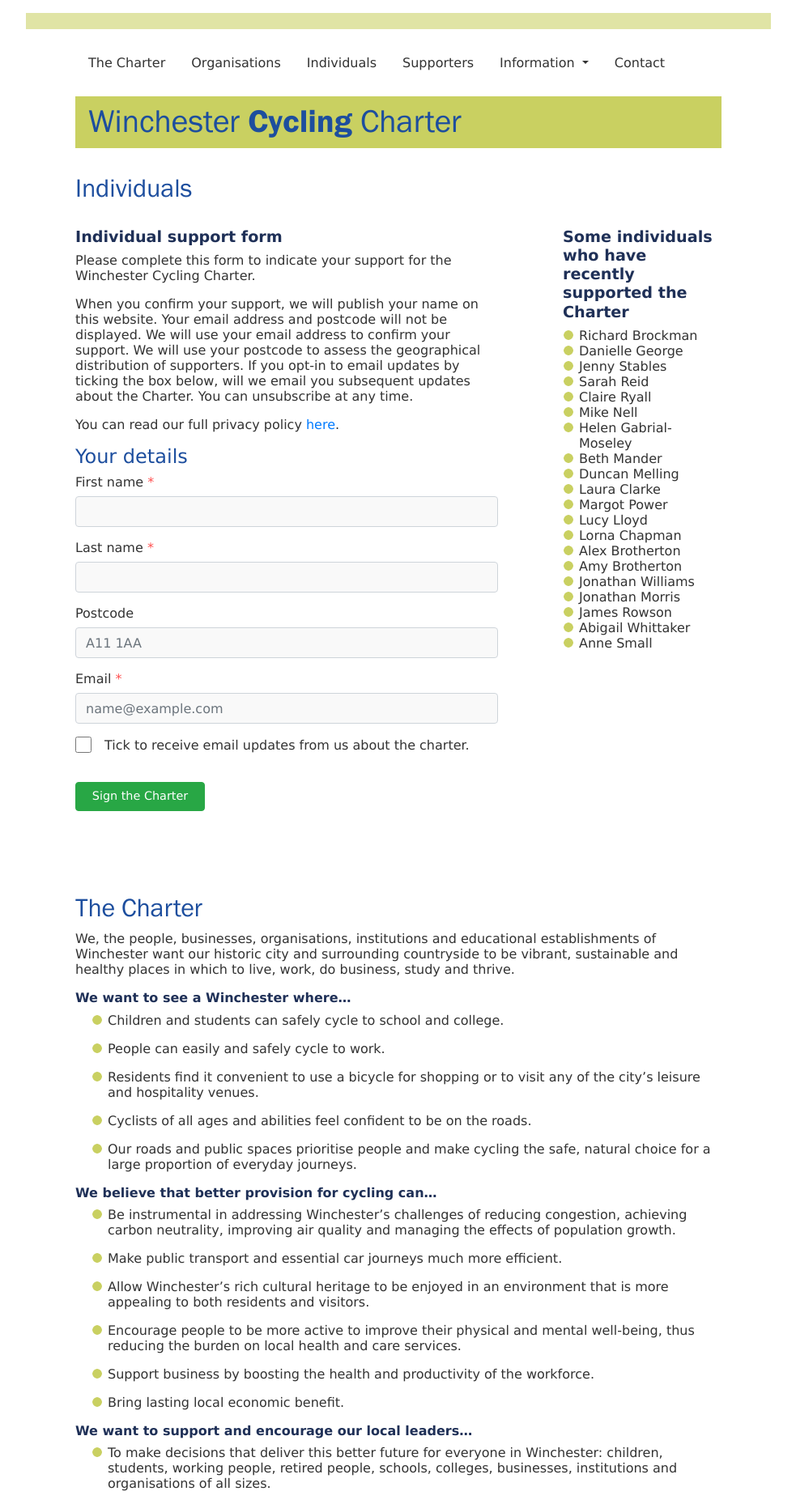
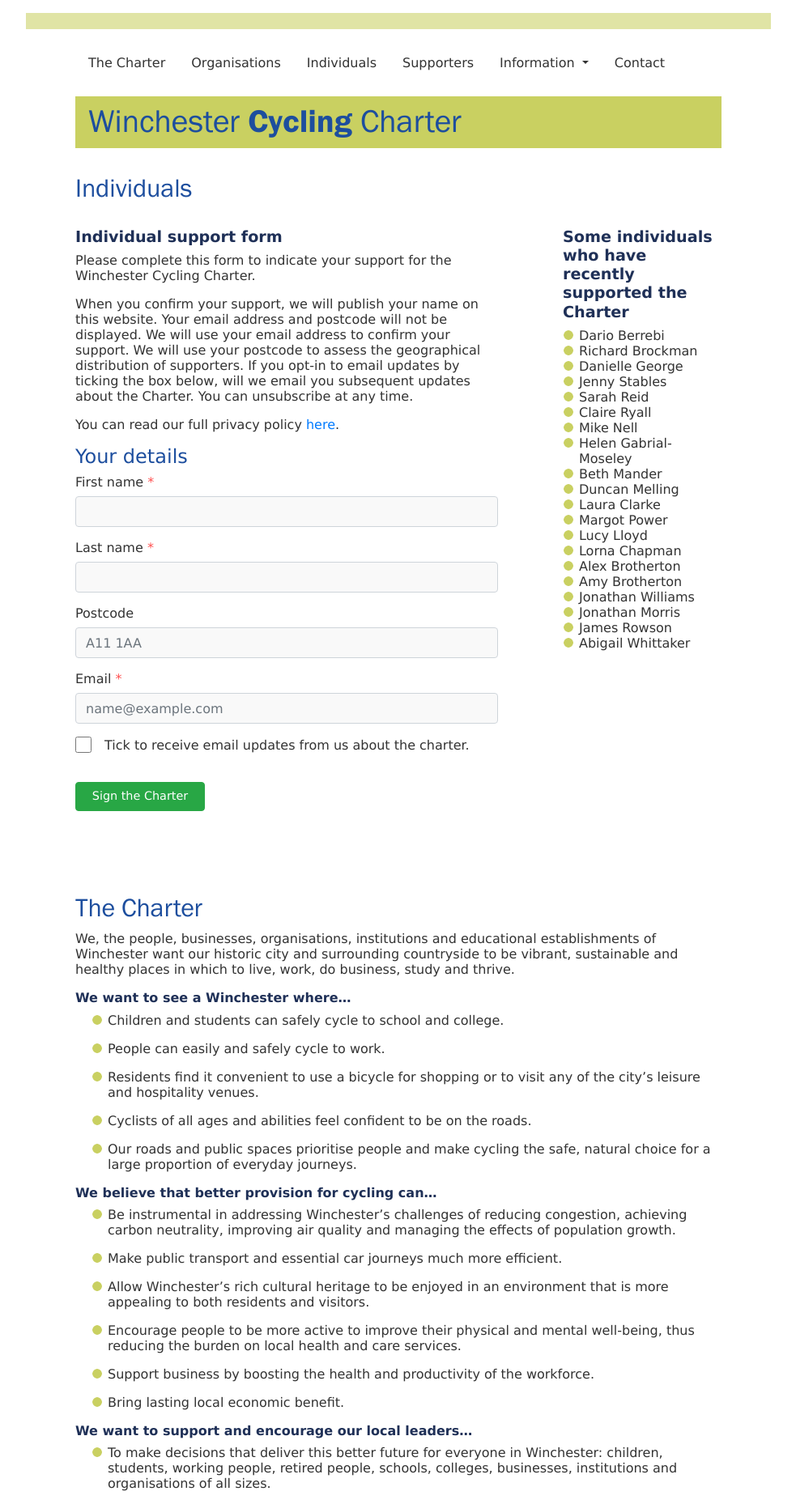
Before and after one commit to winchestercyclingcharter/winchestercyclingcharter.github.io, a Jekyll site: the page built from ind-page.md, in a window 1280 px wide. Shown: the whole page at 81% size, without its empty margins (148-1131 px from the left). Built offline with Jekyll 4.4.1, drawn with Linux system fonts in a browser that asks for light colours; nearby versions of some CDN libraries.

Commit message:
Update people.yml

```diff
--- a/_data/people.yml
+++ b/_data/people.yml
@@ -794,3 +794,4 @@ people:
 - { lastname: Brotherton, firstname: Alex, dt: 20220427-092856-190878 }
 - { lastname: George, firstname: Danielle, dt: 20220428-090925-474581 }
 - { lastname: Brockman, firstname: Richard, dt: 20220428-135836-489781 }
+- { lastname: Berrebi, firstname: Dario, dt: 20220429-150224-546702 }
```
